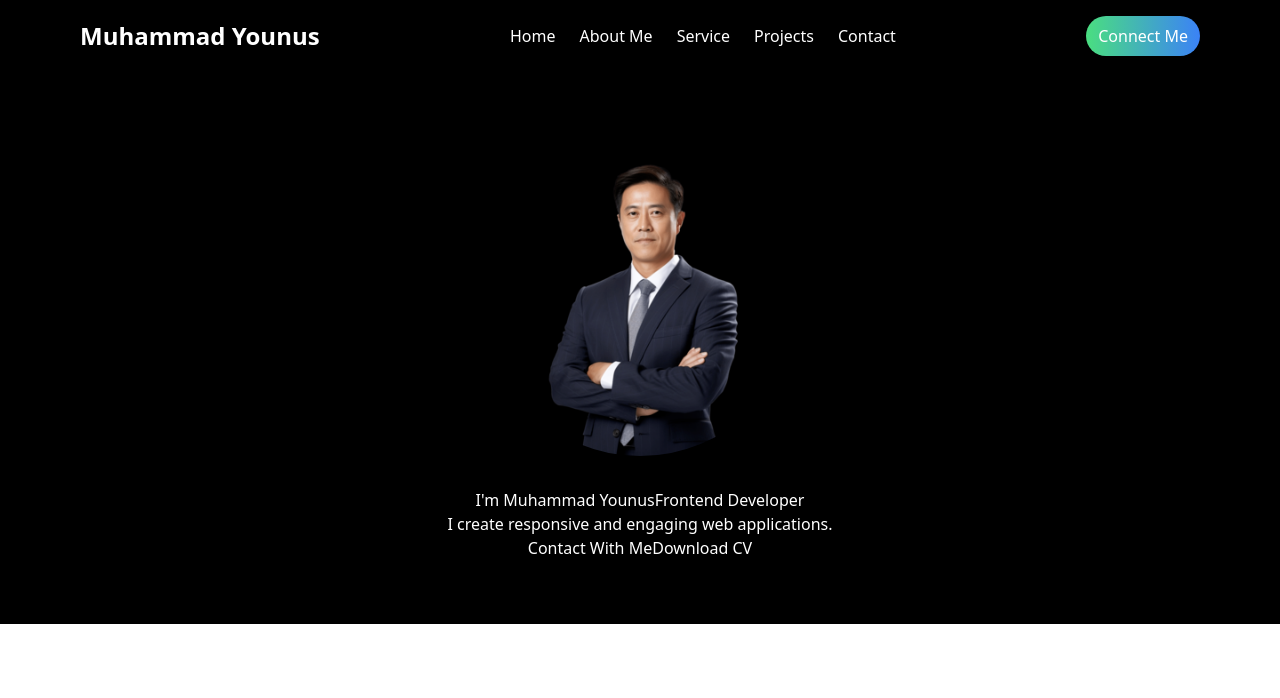
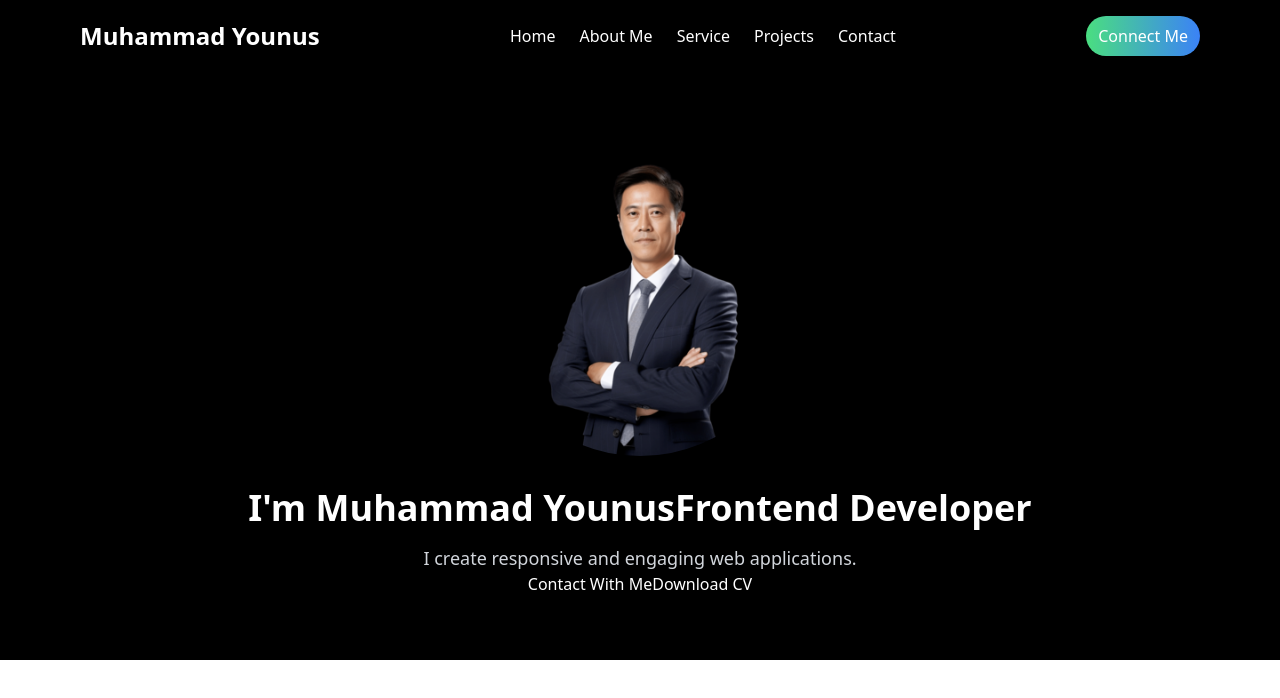
Before and after one commit to muh-younus/new-portfolio, a React (Create React App) app: page / in a window 1280 px wide. Shown: the top 698 px of the page. Built offline with nearby package versions, Linux system fonts and the light colour scheme.

Commit message:
add new section

```diff
--- a/src/components/HeroSection.js
+++ b/src/components/HeroSection.js
@@ -12,12 +12,12 @@
          className="mx-auto mb-8 w-80 h-80 rounded-full object-cover transform
           transition-transform duration-300 hover:scale-110"
         />
-        <h1>
+        <h1 className='text-4xl font-bold'>
             I'm {" "}
             <span>Muhammad Younus</span>
-            Frontend Developer
+             Frontend Developer
         </h1>
-        <p>
+        <p className="mt-4 text-lg text-gray-300 px-4">
             I create responsive and engaging web applications.
         </p>
         <div>
```
